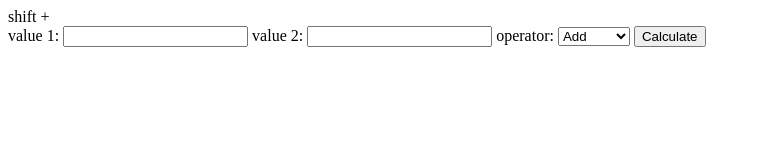
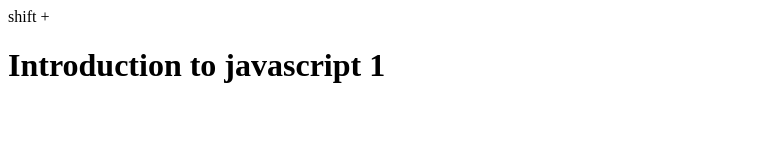
Before and after one commit to uchenna-dev/zuri-projects, a plain HTML site: page introduction-javascripts/index.html in a window 1280 px wide. Shown: the whole page, without its empty margins (0-761 px from the left). Drawn offline with Linux system fonts and the light colour scheme.

Commit message:
Update index.html

```diff
--- a/introduction-javascripts/index.html
+++ b/introduction-javascripts/index.html
@@ -7,20 +7,9 @@ shift + <!DOCTYPE html>
     <title>Javascripts</title>
   </head>
   <body>
-    <form>
-      value 1: <input type="text" id="value1" /> value 2:
-      <input type="text" id="value2" />
-      operator:
-      <select id="operator">
-        <option value="add">Add</option>
-        <option value="sub">Subtract</option>
-        <option value="mul">Multiply</option>
-        <option value="div">Division</option>
-      </select>
-      <button type="button" onclick="calc()">Calculate</button>
-    </form>
-
-    <div id="result"></div>
+    <header>
+    <h1>Introduction to javascript 1</h1>
+    </header>
   </body>
   <script src="main.js"></script>
 </html>
```
